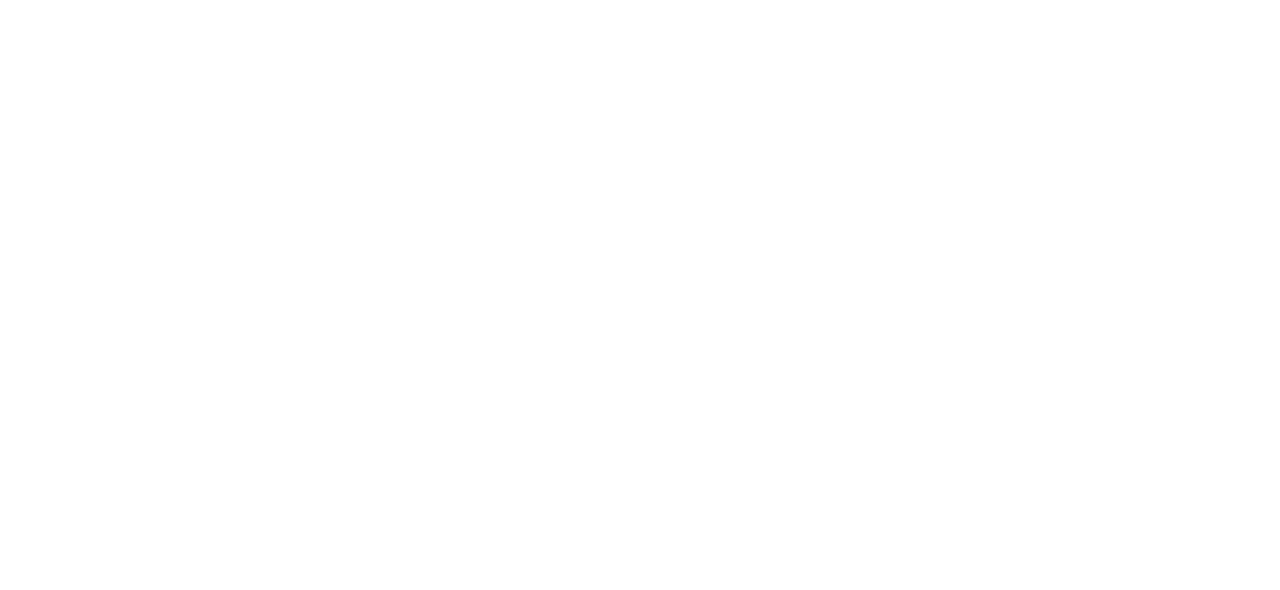
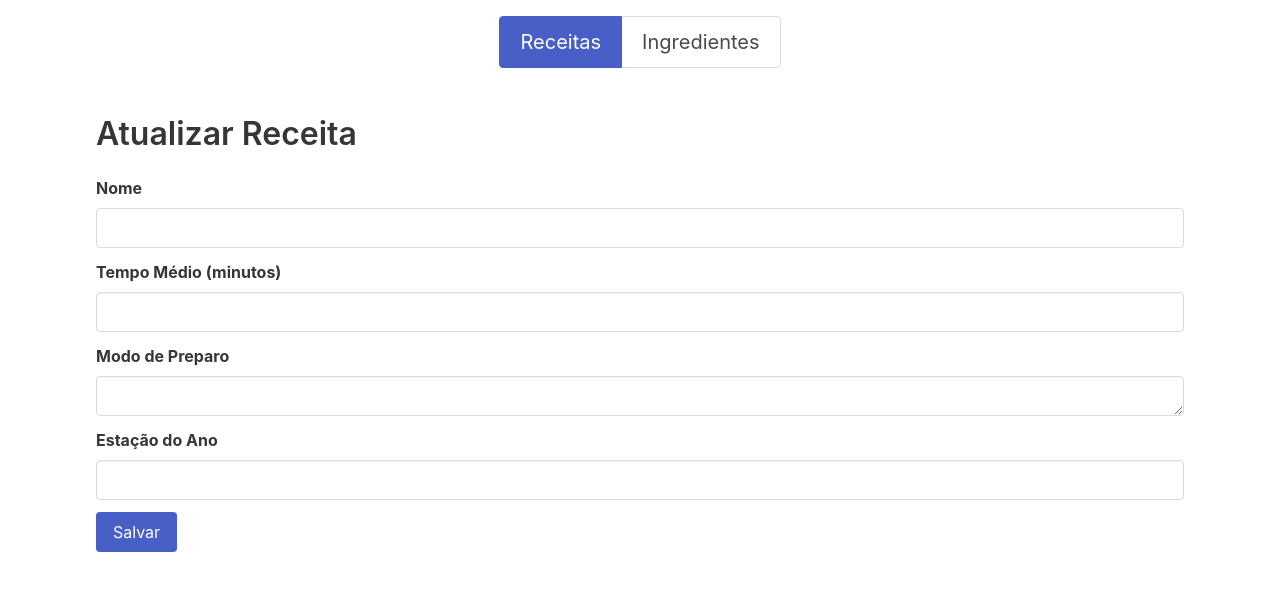
Before and after one commit to Denilson21R/pw3-trabalho-grupo, an Angular app: page /home/atualizar/1 in a window 1280 px wide. Before the commit this address led to /. Shown: the top 590 px of the page. Built offline with nearby package versions, Linux system fonts and the light colour scheme; no server answers.

Commit message:
Updating and saving receita

```diff
--- a/src/app/app-routing.module.ts
+++ b/src/app/app-routing.module.ts
@@ -4,9 +4,11 @@ import { CadastraReceitaComponent } from './components/cadastra-receita/cadastra
 import {HomeComponent} from "./components/home/home.component";
 import {IngredientesComponent} from "./components/ingredientes/ingredientes.component";
 import {SalvarIngredienteComponent} from "./components/salvar-ingrediente/salvar-ingrediente.component";
+import {AtualizarReceitaComponent} from "./components/atualizar-receita/atualizar-receita.component";
 
 const routes: Routes = [
   { path: 'home', component: HomeComponent },
+  { path: 'home/atualizar/:id', component: AtualizarReceitaComponent },
   { path: 'ingredientes', component: IngredientesComponent },
   { path: 'ingredientes/atualizar/:id', component: SalvarIngredienteComponent },
   { path: 'ingredientes/novo', component: SalvarIngredienteComponent },
--- a/src/app/app.module.ts
+++ b/src/app/app.module.ts
@@ -11,6 +11,7 @@ import { TempoPreparoPipe } from './pipes/tempo-preparo.pipe';
 import { SalvarIngredienteComponent } from './components/salvar-ingrediente/salvar-ingrediente.component';
 import {FormsModule, ReactiveFormsModule} from "@angular/forms";
 import { CadastraReceitaComponent } from './components/cadastra-receita/cadastra-receita.component';
+import { AtualizarReceitaComponent } from './components/atualizar-receita/atualizar-receita.component';
 
 @NgModule({
   declarations: [
@@ -20,7 +21,8 @@ import { CadastraReceitaComponent } from './components/cadastra-receita/cadastra
     IngredientesComponent,
     TempoPreparoPipe,
     SalvarIngredienteComponent,
-    CadastraReceitaComponent
+    CadastraReceitaComponent,
+    AtualizarReceitaComponent
   ],
     imports: [
         BrowserModule,
--- /dev/null
+++ b/src/app/components/atualizar-receita/atualizar-receita.component.html
@@ -0,0 +1,73 @@
+<!--| Nav Bar |-->
+<app-tabs tab="home"></app-tabs>
+<!--| Cadastra Forms |-->
+<div class="main mt-4 ml-6 mr-6">
+  <form class="m-6" [formGroup]="formReceita" (submit)="salvarReceita()">
+
+    <!--| Topic Text |-->
+    <h2 class="title">Atualizar Receita</h2>
+
+    <!--| Name |-->
+    <div class="field">
+      <label class="label">Nome</label>
+      <div class="control">
+        <input
+          [ngClass]="{
+                'input': true,
+                'is-success': nome.valid && nome.value != null,
+                'is-danger': !nome.valid && nome.value != null
+                }"
+          type="text" [formControlName]="'nome'" readonly>
+      </div>
+    </div>
+
+    <!--| ETA (minutes) |-->
+    <div class="field">
+      <label class="label">Tempo Médio (minutos)</label>
+      <div class="control">
+        <input
+          [ngClass]="{
+                'input': true,
+                'is-success': minutos_preparo.valid && minutos_preparo.value != null,
+                'is-danger': !minutos_preparo.valid && minutos_preparo.value != null
+                }"
+          type="number" formControlName="minutos_preparo">
+      </div>
+    </div>
+
+    <!--| How To |-->
+    <div class="field">
+      <label class="label">Modo de Preparo</label>
+      <div class="control">
+            <textarea
+              [ngClass]="{
+                'input': true,
+                'is-success': modo_preparo.valid && modo_preparo.value != null,
+                'is-danger': !modo_preparo.valid && modo_preparo.value != null
+                }"
+              type="text" formControlName="modo_preparo"></textarea>
+      </div>
+    </div>
+
+    <!--| Season of the Year |-->
+    <div class="field">
+      <label class="label">Estação do Ano</label>
+      <div class="control">
+        <input
+          [ngClass]="{
+                    'input': true,
+                    'is-success': estacao_ano.valid && estacao_ano.value != null,
+                    'is-danger': !estacao_ano.valid && estacao_ano.value != null
+                    }"
+          type="text" formControlName="estacao_ano">
+      </div>
+    </div>
+
+    <!--| Submit Btn |-->
+    <div class="field is-grouped">
+      <div class="control">
+        <button type="submit" class="button is-link">Salvar</button>
+      </div>
+    </div>
+  </form>
+</div>
--- /dev/null
+++ b/src/app/components/atualizar-receita/atualizar-receita.component.ts
@@ -0,0 +1,74 @@
+import { Component, OnInit } from '@angular/core';
+import {FormControl, FormGroup, Validators} from "@angular/forms";
+import {ActivatedRoute, Router} from "@angular/router";
+import {WebService} from "../../../web.service";
+import {Receita} from "../../model/Receita";
+import {Ingrediente} from "../../model/Ingrediente";
+
+@Component({
+  selector: 'app-atualizar-receita',
+  templateUrl: './atualizar-receita.component.html',
+  styleUrls: ['./atualizar-receita.component.scss']
+})
+export class AtualizarReceitaComponent implements OnInit {
+  formReceita !: FormGroup
+  receita : Receita = new Receita()
+  ingredientes!: Ingrediente[]
+
+  constructor(private route: ActivatedRoute, private web: WebService, private router: Router) { }
+
+  ngOnInit(): void {
+    const id_receita = this.route.snapshot.paramMap.get('id')
+    this.initForm();
+    if(id_receita != null){
+      this.fillReceita(id_receita)
+    }
+    this.fillIngredientes()
+  }
+
+  private initForm() {
+    this.formReceita = new FormGroup({
+      nome: new FormControl(this.receita.nome, [Validators.required, Validators.minLength(2)]),
+      minutos_preparo: new FormControl(this.receita.minutos_preparo, [Validators.required, Validators.min(1)]),
+      modo_preparo: new FormControl(this.receita.modo_preparo, [Validators.required, Validators.minLength(15)]),
+      estacao_ano: new FormControl(this.receita.estacao_ano, [Validators.required, Validators.minLength(5)])
+    });
+  }
+
+  get nome() { return this.formReceita.get('nome')!; }
+  get minutos_preparo() { return this.formReceita.get('minutos_preparo')!; }
+  get modo_preparo() { return this.formReceita.get('modo_preparo')!; }
+  get estacao_ano() { return this.formReceita.get('estacao_ano')!; }
+
+  private fillIngredientes() {
+    this.web.getAllIngredientes().subscribe((response) => {
+      if (response.ok) {
+        this.ingredientes = response.body!;
+      } else {
+        alert("Ocorreu um erro ao obter os ingredientes");
+      }
+    })
+  }
+
+  salvarReceita() {
+    this.web.atualizarReceita(this.receita).subscribe((response)=>{
+      if(response.ok){
+        alert("Receita atualizada com sucesso");
+        this.router.navigate(["/home"]);
+      }else{
+        alert("Ocorreu um erro ao atualizar a receita!")
+      }
+    })
+  }
+
+  private fillReceita(id: string) {
+    this.web.getReceitaById(id).subscribe((response)=>{
+      if(response.ok){
+        this.receita = response.body
+        this.initForm()
+      }else{
+        alert('Ocorreu um erro ao obter a receita')
+      }
+    })
+  }
+}
--- a/src/app/components/cadastra-receita/cadastra-receita.component.html
+++ b/src/app/components/cadastra-receita/cadastra-receita.component.html
@@ -1,13 +1,5 @@
 <!--| Nav Bar |-->
 <app-tabs tab="home"></app-tabs>
-
-<!--| Section Text |-->
-<div class="columns mt-4 ml-6 mr-6">
-  <div class="column">
-    <h1 class="title">Receitas</h1>
-  </div>
-</div>
-
 <!--| Cadastra Forms |-->
 <div class="main mt-4 ml-6 mr-6">
     <form class="m-6" [formGroup]="formReceita" (submit)="salvarReceita()">
@@ -25,7 +17,7 @@
                 'is-success': nome.valid && nome.value != null,
                 'is-danger': !nome.valid && nome.value != null
                 }"
-              type="text" formControlName="nome">
+              type="text" [formControlName]="'nome'">
           </div>
         </div>
 
@@ -57,39 +49,6 @@
           </div>
         </div>
 
-        <!--| Ingredients |-->
-        <div class="field">
-            <label class="label">Ingredientes</label>
-            <div class="control">
-                <label>Qtde: </label>
-                <input [(ngModel)]="this.qtdIngrediente" [ngClass]="{
-                  'input': true,
-                  'is-success': estacao_ano.valid && estacao_ano.value != null,
-                  'is-danger': !estacao_ano.valid && estacao_ano.value != null
-                  } + ' qtdIngrediente'" type="number" formControlName="estacao_ano">
-
-                <label>Opções: </label>
-                <select (change)="mudaIngrediente($event)">
-                    <option *ngFor="let ingrd of this.ingredientesPrepared" [value]="ingrd">{{ingrd}}</option>
-                </select> <button (click)="adicionaIngredienteReceita()">✓</button>
-
-                <div class="showIngredientContainer" *ngIf="this.ingredientesSelecionados">
-                    <div class="ingredientsContainer" *ngFor="let ingrediente of this.ingredientesSelecionados">
-
-                        <div class="ingredientContainer">
-                            <span class="ingredientName">
-                                {{ingrediente.nome}}
-                            </span>
-                            <button class="removeIngredientBtn" (click)="removeIngredienteReceita(ingrediente.nome)">
-                                X
-                            </button>
-                        </div>
-                    </div>
-                </div>
-
-            </div>
-          </div>
-
         <!--| Season of the Year |-->
         <div class="field">
           <label class="label">Estação do Ano</label>
@@ -104,6 +63,38 @@
           </div>
         </div>
 
+        <!--| Ingredients |-->
+        <div class="field">
+            <label class="label">Ingredientes</label>
+            <div class="control" *ngIf="ingredientes">
+                <select class="input" (change)="addIngrediente()" [formControlName]="'ingredientes'">
+                    <option></option>
+                    <option *ngFor="let ingrediente of ingredientes" [value]="ingrediente._id">
+                      {{ingrediente.nome + " - " + ingrediente.quantidade + " " + ingrediente.unidade}}
+                    </option>
+                </select>
+            </div>
+        </div>
+        <div class="content" *ngIf="ingredientesReceita.length > 0">
+          <div>Ingredientes Selecionados</div>
+          <table>
+            <thead>
+              <tr>
+                <th></th>
+                <th></th>
+              </tr>
+            </thead>
+            <tbody>
+              <tr *ngFor="let ingredienteReceita of ingredientesReceita">
+                <td>{{ingredienteReceita.nome + " - " + ingredienteReceita.quantidade + " " + ingredienteReceita.unidade}}</td>
+                <td class="is-justify-content-end">
+                  <button type="button" class="button is-danger" (click)="excluirIngredienteDaReceita(ingredienteReceita)">Excluir</button>
+                </td>
+              </tr>
+            </tbody>
+          </table>
+        </div>
+
         <!--| Submit Btn |-->
         <div class="field is-grouped">
           <div class="control">
--- a/src/app/components/cadastra-receita/cadastra-receita.component.ts
+++ b/src/app/components/cadastra-receita/cadastra-receita.component.ts
@@ -1,5 +1,5 @@
 import { Component, OnInit } from '@angular/core';
-import { FormControl, FormGroup, Validators } from '@angular/forms';
+import { FormControl, FormGroup, Validators} from '@angular/forms';
 import { ActivatedRoute, Router } from '@angular/router';
 import { Ingrediente } from 'src/app/model/Ingrediente';
 import { Receita } from 'src/app/model/Receita';
@@ -12,166 +12,99 @@ import { WebService } from 'src/web.service';
 })
 export class CadastraReceitaComponent implements OnInit {
 
-  ingrediente : Ingrediente = new Ingrediente();
-  nomeIngrediente : string = '';
-  qtdIngrediente : number = 0;
+  ingredientes!: Ingrediente[]
+  receita : Receita = new Receita()
+  ingredientesReceita: Ingrediente[] = []
+  formReceita !: FormGroup
 
-  ingredientes!: Ingrediente[];
-  ingredientesPrepared : string[];
-  ingredientesSelecionados : Ingrediente[] = [];
+  constructor(
+    private route: ActivatedRoute,
+    private router: Router,
+    private web: WebService) { }
 
-  receita : Receita = new Receita();
-  formReceita !: FormGroup;
+  ngOnInit(): void {
+    this.fillIngredientes()
+    this.initForm();
+  }
+
+  private initForm() {
+    this.formReceita = new FormGroup({
+      nome: new FormControl(this.receita.nome, [Validators.required, Validators.minLength(2)]),
+      ingredientes: new FormControl(null, []),
+      minutos_preparo: new FormControl(this.receita.minutos_preparo, [Validators.required, Validators.min(1)]),
+      modo_preparo: new FormControl(this.receita.modo_preparo, [Validators.required, Validators.minLength(15)]),
+      estacao_ano: new FormControl(this.receita.estacao_ano, [Validators.required, Validators.minLength(5)])
+    });
+  }
 
   get nome() { return this.formReceita.get('nome')!; }
   get minutos_preparo() { return this.formReceita.get('minutos_preparo')!; }
   get modo_preparo() { return this.formReceita.get('modo_preparo')!; }
   get estacao_ano() { return this.formReceita.get('estacao_ano')!; }
 
-
-  constructor(
-    private route: ActivatedRoute,
-    private router: Router,
-    private web: WebService) { }
-
-  //TODO: receber 'Receitas' por meio de Array
-  private initForm() {
-    this.formReceita = new FormGroup({
-
-      nome: new FormControl(this.receita.nome, [Validators.required, Validators.minLength(2)]),
-      minutos_preparo: new FormControl(this.receita.minutos_preparo, [Validators.required, Validators.min(1)]),
-      modo_preparo: new FormControl(this.receita.modo_preparo, [Validators.required, Validators.minLength(15)]),
-      estacao_ano: new FormControl(this.receita.estacao_ano, [Validators.required, Validators.minLength(5)])
-
-    });
-  }
-
   salvarReceita() {
-    //alert("clicou");
-
-    if(this.formReceita.valid && this.ingredientesSelecionados.length > 0){
+    if(this.formReceita.valid && this.ingredientesReceita.length > 0){
       this.addReceita();
-
     } else {
       alert("Receita inválida.");
     }
   }
 
   private addReceita() {
-
-    alert("addentrado");
-
     this.web.addReceita(
       this.formReceita.controls["nome"].value,
       this.formReceita.controls["minutos_preparo"].value,
       this.formReceita.controls["modo_preparo"].value,
       this.formReceita.controls["estacao_ano"].value,
-      this.ingredientesSelecionados
+      this.converteArrayId(this.ingredientesReceita)
     ).subscribe((response) => {
-
-      alert("webbado");
-
       if (response.ok) {
         alert("Receita salva com sucesso");
         this.router.navigate(["/home"]);
-
       } else {
         alert("Ocorreu um erro ao salvar a receita");
       }
-
     })
   }
-
-
-  // -- | Ingredientes | --
 
   //popula os ingredientes disponiveis
   private fillIngredientes() {
     this.web.getAllIngredientes().subscribe((response) => {
       if (response.ok) {
         this.ingredientes = response.body!;
-
-        this.ingredientesPrepared = this.ingredientes.map(elem => {
-          return elem.nome;
-        })
-
-        this.nomeIngrediente = this.ingredientesPrepared[0];
-
-        console.log("newzes: ", this.ingredientesPrepared);
-
       } else {
         alert("Ocorreu um erro ao obter os ingredientes");
       }
     })
   }
 
-  //adiciona cada ingrediente selecionado pelo o usuario
-  protected adicionaIngredienteReceita() {
+  addIngredienteNaReceita(ingrediente: Ingrediente) {
+    //TODO: verificar se ja existe, se der
+    this.ingredientesReceita.push(ingrediente)
+  }
 
-    if(this.qtdIngrediente > 0 && this.nomeIngrediente != undefined) {
+  addIngrediente() {
+    let ingredienteAdd = this.formReceita.controls["ingredientes"].value
+    this.ingredientes.forEach((ingredienteVerificar)=>{
+      if(ingredienteVerificar._id == ingredienteAdd){
+        this.addIngredienteNaReceita(ingredienteVerificar)
+      }
+    })
+    this.formReceita.controls["ingredientes"].reset()
+  }
 
-      console.log('até antes: ', this.ingredientesSelecionados)
-
-      if(this.ingredienteNaReceita(this.nomeIngrediente)) {
-        alert('Ingrediente já está na receita!');
-
-      } else {
-        this.ingredientesSelecionados.push(
-          {
-            _id: '',
-            nome: this.nomeIngrediente,
-            quantidade: this.qtdIngrediente,
-            unidade: ''
-          }
-        );
-      }
-
-      console.log('até agora: ', this.ingredientesSelecionados)
-
-    } else {
-      alert('Quantidade inválida.');
-
+  excluirIngredienteDaReceita(ingredienteReceita: Ingrediente) {
+    const index: number = this.ingredientesReceita.indexOf(ingredienteReceita);
+    if (index !== -1) {
+      this.ingredientesReceita.splice(index, 1);
     }
   }
 
-  //verifica se o ingrediente já existe na receita
-  ingredienteNaReceita(ingrediente : string) : boolean {
-    let existe : boolean = false;
-
-    this.ingredientesSelecionados.forEach(elem => {
-      if(elem.nome.includes(this.nomeIngrediente)) {
-        existe = true;
-      }
+  private converteArrayId(ingredientesReceita: Ingrediente[]) {
+    let arrayId: String[] = []
+    ingredientesReceita.forEach((objetoCompletoIngrediente)=>{
+      arrayId.push(objetoCompletoIngrediente._id)
     })
-
-    return existe;
+    return arrayId;
   }
-
-  //muda o ingrediente que foi selecionado
-  mudaIngrediente(event : any) {
-    this.nomeIngrediente = event.target.value;
-
-  }
-
-  //remove um dos ingredientes selecionados
-  protected removeIngredienteReceita(nomeIngrediente : string) {
-
-    console.log('antes ingre: ', this.ingredientesSelecionados);
-
-    this.ingredientesSelecionados.forEach((opcao, index) => {
-      if(opcao.nome == nomeIngrediente) {
-        this.ingredientesSelecionados.splice(index, 1);
-      }
-    })
-
-    console.log('dps ingrs: ', this.ingredientesSelecionados);
-
-  }
-  // -- | // | --
-
-  ngOnInit(): void {
-    this.initForm();
-    this.fillIngredientes();
-  }
-
 }
--- a/src/app/components/home/home.component.html
+++ b/src/app/components/home/home.component.html
@@ -2,6 +2,9 @@
 <div class="columns mt-4 ml-6 mr-6">
   <div class="column">
     <h1 class="title">Receitas</h1>
+  </div>
+  <div class="column">
+    <button class="button is-info btn-add" routerLink="/nova-receita">Nova Receita</button>
   </div>
 </div>
 <div class="main mt-4 ml-6 mr-6">
@@ -24,14 +27,12 @@
         <td>{{receita.estacao_ano??"Não encontrado"}}</td>
         <td class="has-text-centered">
           <!--TODO: maybe show a detail button to show recipes?-->
-          <button class="button is-link mr-2">Atualizar</button>
+          <button class="button is-link mr-2" routerLink="atualizar/{{receita._id}}">Atualizar</button>
           <button class="button is-danger" (click)="deletaReceita(receita)">Deletar</button>
         </td>
       </tr>
       </tbody>
     </table>
   </ng-template>
-  <div class="column">
-    <button class="button is-info recipeBtn" routerLink="/nova-receita">Nova Receita</button>
-  </div>
+
 </div>
--- a/src/app/components/home/home.component.scss
+++ b/src/app/components/home/home.component.scss
@@ -1,5 +1,3 @@
-
-
 .btn-add{
   float: right;
 }
--- a/src/app/components/ingredientes/ingredientes.component.scss
+++ b/src/app/components/ingredientes/ingredientes.component.scss
@@ -1,5 +1,5 @@
 .btn-add{
-  margin-left: 50%;
+  float: right;
 }
 
 .acoes{
--- a/src/web.service.ts
+++ b/src/web.service.ts
@@ -44,25 +44,34 @@ export class WebService {
 
   addIngrediente(nome: string, quantidade: number, unidade: string) {
     let ingredienteData = new HttpParams();
-
     ingredienteData = ingredienteData.set("nome", nome);
     ingredienteData = ingredienteData.set("quantidade", quantidade);
     ingredienteData = ingredienteData.set("unidade", unidade);
-
     return this.http.post(this.baseURL+"/ingrediente", ingredienteData, {observe: "response"});
   }
 
-  //TODO: receber e adicionar array de 'Ingrediente'
-  addReceita(nome : string, minutos_preparo : number, modo_preparo : string, estacao_ano : string, ingredientes : Ingrediente[]) {
+  addReceita(nome : string, minutos_preparo : number, modo_preparo : string, estacao_ano : string, ingredientes : String[]) {
     let receitaData = new HttpParams();
-
     receitaData = receitaData.set("nome", nome);
     receitaData = receitaData.set("minutos_preparo", minutos_preparo);
     receitaData = receitaData.set("modo_preparo", modo_preparo);
-    receitaData = receitaData.set("Ingredientes", JSON.stringify(ingredientes))
     receitaData = receitaData.set("estacao_ano", estacao_ano);
-
-
+    receitaData = receitaData.set("ingredientes", ingredientes.join(","))
     return this.http.post(this.baseURL+"/receita", receitaData, {observe: "response"});
   }
+
+  getReceitaById(id_receita: string) {
+    return this.http.get<Receita>(this.baseURL+"/receita/"+id_receita, {observe: "response"})
+  }
+
+  atualizarReceita(receita: Receita) {
+    let receitaData = new HttpParams();
+    receitaData = receitaData.set("nome", receita.nome);
+    receitaData = receitaData.set("minutos_preparo", receita.minutos_preparo);
+    receitaData = receitaData.set("modo_preparo", receita.modo_preparo);
+    receitaData = receitaData.set("estacao_ano", receita.estacao_ano);
+    //TODO: a receita recebe uma lista de objetos ingrediente, mas nao tem como passar isso via httpparams
+    //receitaData = receitaData.set("ingredientes", JSON.stringify(receita.ingredientes))
+    return this.http.put(this.baseURL+"/receita/"+receita._id, receitaData, {observe:"response"});
+  }
 }
```
Also changed, not shown: src/app/components/atualizar-receita/atualizar-receita.component.scss (added), 1 other file (tests, documents, lock files or other folders). Lines whose indentation alone changed are shown as unchanged.
